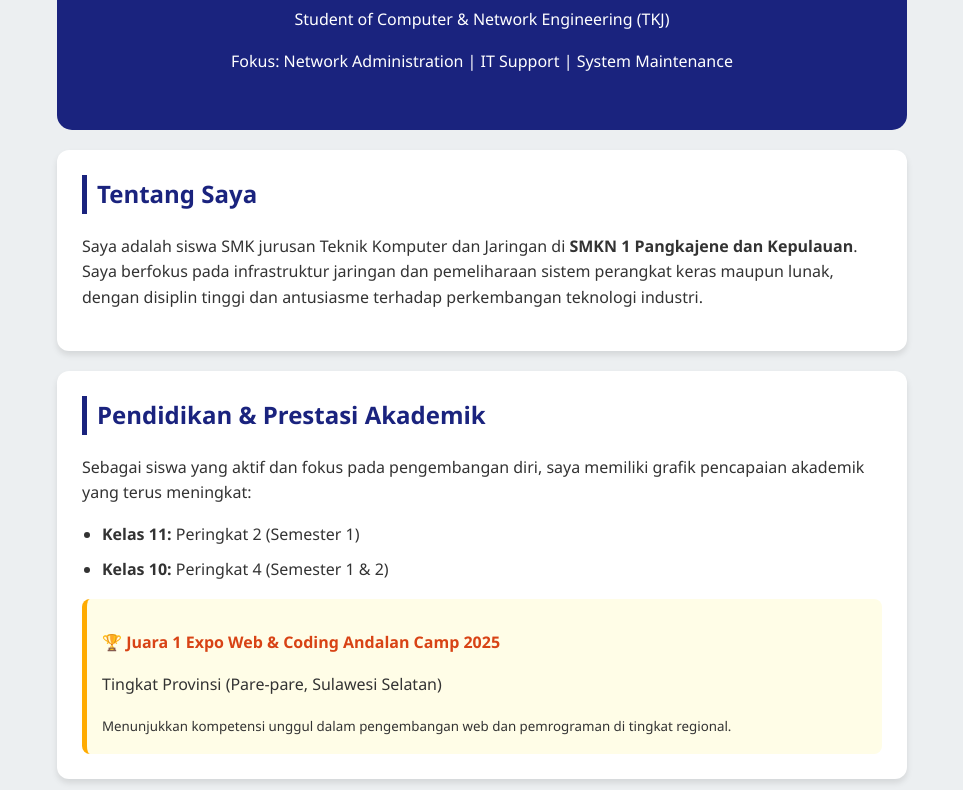
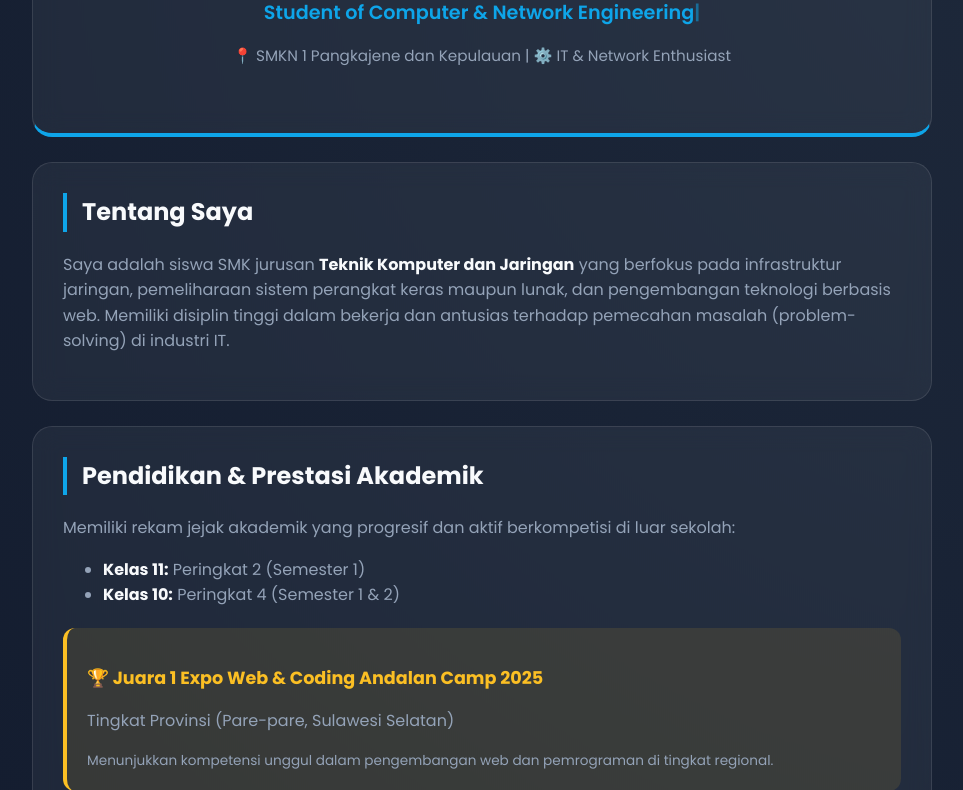
Before and after one commit to afalulfaizin/afalulfaizin.github.io, a plain HTML site: page index.html in a window 1280 px wide. Shown: the part 147-937 px from the top of the page, without its empty margins (158-1121 px from the left). Drawn offline with Linux system fonts and the light colour scheme.

Commit message:
Update index.html

```diff
--- a/index.html
+++ b/index.html
@@ -5,35 +5,150 @@
     <meta name="viewport" content="width=device-width, initial-scale=1.0">
     <title>Portfolio - Af'alul Faizin</title>
     <style>
-        /* CSS Sederhana biar tampilan bersih di HP/Laptop */
-        body { font-family: 'Segoe UI', Tahoma, Geneva, Verdana, sans-serif; line-height: 1.6; max-width: 850px; margin: auto; padding: 20px; background: #eceff1; color: #333; }
-        header { background: #1a237e; color: #fff; padding: 40px 20px; text-align: center; border-radius: 15px; margin-bottom: 20px; }
-        .section { background: #fff; padding: 25px; margin-bottom: 20px; border-radius: 12px; box-shadow: 0 4px 6px rgba(0,0,0,0.1); }
-        h2 { color: #1a237e; border-left: 5px solid #1a237e; padding-left: 10px; margin-top: 0; }
-        .badge { background: #e8eaf6; color: #1a237e; padding: 5px 12px; border-radius: 20px; font-size: 0.9em; font-weight: bold; display: inline-block; margin: 5px; }
-        .achievement { border-left: 5px solid #ffab00; background: #fffde7; padding: 15px; border-radius: 8px; margin-top: 15px; }
-        .achievement strong { color: #d84315; }
-        ul { padding-left: 20px; }
-        li { margin-bottom: 10px; }
-        .contact-btn { display: inline-block; background: #ffab00; color: #000; padding: 10px 20px; text-decoration: none; border-radius: 5px; font-weight: bold; margin-top: 10px; }
+        /* Menggunakan Font Modern dari Google */
+        @import url('https://fonts.googleapis.com/css2?family=Poppins:wght@300;400;600;700&display=swap');
+
+        /* Tema Dark Mode + Glassmorphism */
+        :root {
+            --bg-color: #0f172a; /* Biru Dongker Gelap ala Terminal Linux */
+            --glass-bg: rgba(255, 255, 255, 0.05);
+            --glass-border: rgba(255, 255, 255, 0.1);
+            --accent-color: #0ea5e9; /* Biru Neon terang */
+            --accent-glow: 0 0 15px rgba(14, 165, 233, 0.5);
+            --text-main: #f8fafc;
+            --text-muted: #94a3b8;
+        }
+
+        body {
+            font-family: 'Poppins', sans-serif;
+            line-height: 1.6;
+            margin: 0;
+            padding: 20px;
+            background-color: var(--bg-color);
+            background-image: radial-gradient(circle at top right, #1e293b, transparent);
+            color: var(--text-main);
+            min-height: 100vh;
+        }
+
+        .container { max-width: 900px; margin: auto; }
+
+        /* Efek Kartu Kaca (Glassmorphism) & Hover Animasi */
+        .glass-card {
+            background: var(--glass-bg);
+            backdrop-filter: blur(12px);
+            -webkit-backdrop-filter: blur(12px);
+            border: 1px solid var(--glass-border);
+            padding: 30px;
+            margin-bottom: 25px;
+            border-radius: 20px;
+            transition: transform 0.3s ease, box-shadow 0.3s ease;
+        }
+
+        .glass-card:hover {
+            transform: translateY(-5px);
+            box-shadow: 0 10px 30px rgba(0,0,0,0.4);
+        }
+
+        header.glass-card {
+            text-align: center;
+            padding: 50px 20px;
+            border-bottom: 4px solid var(--accent-color);
+        }
+
+        h1 { margin: 0; font-size: 2.5em; letter-spacing: 1px; color: #fff; }
+
+        /* Gaya Teks Animasi */
+        .typewriter-text {
+            color: var(--accent-color);
+            font-weight: 600;
+            font-size: 1.2em;
+            min-height: 30px;
+            margin-top: 10px;
+        }
+        .typewriter-text::after {
+            content: '|';
+            animation: blink 0.7s infinite;
+        }
+        @keyframes blink { 0%, 100% { opacity: 1; } 50% { opacity: 0; } }
+
+        h2 {
+            color: var(--text-main);
+            border-left: 4px solid var(--accent-color);
+            padding-left: 15px;
+            margin-top: 0;
+            font-size: 1.5em;
+        }
+
+        p, li { color: var(--text-muted); }
+        strong { color: var(--text-main); }
+
+        /* Grid untuk Kotak Keahlian (Badge) */
+        .skills-grid { display: flex; flex-wrap: wrap; gap: 10px; margin-top: 15px; }
+
+        .badge {
+            background: transparent;
+            color: var(--accent-color);
+            padding: 8px 16px;
+            border-radius: 30px;
+            font-size: 0.9em;
+            font-weight: 600;
+            border: 1px solid var(--accent-color);
+            transition: all 0.3s ease;
+            cursor: default;
+        }
+
+        .badge:hover {
+            background: var(--accent-color);
+            color: #fff;
+            box-shadow: var(--accent-glow);
+        }
+
+        /* Kotak Khusus Prestasi */
+        .achievement {
+            border-left: 4px solid #fbbf24;
+            background: rgba(251, 191, 36, 0.1);
+            padding: 20px;
+            border-radius: 12px;
+            margin-top: 20px;
+        }
+        .achievement strong { color: #fbbf24; font-size: 1.1em; }
+
+        .contact-btn {
+            display: inline-block;
+            background: var(--accent-color);
+            color: #fff;
+            padding: 12px 28px;
+            text-decoration: none;
+            border-radius: 30px;
+            font-weight: bold;
+            margin-top: 20px;
+            transition: all 0.3s ease;
+            text-transform: uppercase;
+            letter-spacing: 1px;
+        }
+
+        .contact-btn:hover { background: #0284c7; box-shadow: var(--accent-glow); transform: scale(1.05); }
     </style>
 </head>
 <body>
 
-    <header>
+    <div class="container">
+        <header class="glass-card">
             <h1>Af'alul Faizin</h1>
-        <p>Student of Computer & Network Engineering (TKJ)</p>
-        <p>Fokus: Network Administration | IT Support | System Maintenance</p>
+            <div class="typewriter-text" id="typewriter"></div>
+            <p style="color: var(--text-muted); font-size: 0.95em; margin-top: 15px;">
+                📍 SMKN 1 Pangkajene dan Kepulauan | ⚙️ IT & Network Enthusiast
+            </p>
         </header>
 
-    <div class="section">
+        <div class="glass-card">
             <h2>Tentang Saya</h2>
-        <p>Saya adalah siswa SMK jurusan Teknik Komputer dan Jaringan di <strong>SMKN 1 Pangkajene dan Kepulauan</strong>. Saya berfokus pada infrastruktur jaringan dan pemeliharaan sistem perangkat keras maupun lunak, dengan disiplin tinggi dan antusiasme terhadap perkembangan teknologi industri.</p>
+            <p>Saya adalah siswa SMK jurusan <strong>Teknik Komputer dan Jaringan</strong> yang berfokus pada infrastruktur jaringan, pemeliharaan sistem perangkat keras maupun lunak, dan pengembangan teknologi berbasis web. Memiliki disiplin tinggi dalam bekerja dan antusias terhadap pemecahan masalah (problem-solving) di industri IT.</p>
         </div>
 
-    <div class="section">
+        <div class="glass-card">
             <h2>Pendidikan & Prestasi Akademik</h2>
-        <p>Sebagai siswa yang aktif dan fokus pada pengembangan diri, saya memiliki grafik pencapaian akademik yang terus meningkat:</p>
+            <p>Memiliki rekam jejak akademik yang progresif dan aktif berkompetisi di luar sekolah:</p>
             <ul>
                 <li><strong>Kelas 11:</strong> Peringkat 2 (Semester 1)</li>
                 <li><strong>Kelas 10:</strong> Peringkat 4 (Semester 1 & 2)</li>
@@ -42,32 +157,67 @@
             <div class="achievement">
                 <p><strong>🏆 Juara 1 Expo Web & Coding Andalan Camp 2025</strong></p>
                 <p>Tingkat Provinsi (Pare-pare, Sulawesi Selatan)</p>
-            <small>Menunjukkan kompetensi unggul dalam pengembangan web dan pemrograman di tingkat regional.</small>
+                <p style="font-size: 0.85em; margin-bottom: 0;">Menunjukkan kompetensi unggul dalam pengembangan web dan pemrograman di tingkat regional.</p>
             </div>
         </div>
 
-    <div class="section">
+        <div class="glass-card">
             <h2>Pengalaman & Proyek</h2>
             <ul>
                 <li><strong>Teknisi Junior (Praktek Sekolah):</strong> Melakukan konfigurasi routing statis dan dinamis pada perangkat MikroTik serta perancangan topologi jaringan LAN.</li>
                 <li><strong>Maintenance Perangkat:</strong> Berpengalaman dalam melakukan perakitan PC, instalasi Sistem Operasi (Windows/Linux), dan troubleshooting jaringan skala kecil.</li>
-            <li><strong>Administrasi Digital:</strong> Mahir dalam penggunaan alat produktivitas kantor untuk manajemen data dan laporan teknis.</li>
+                <li><strong>Persiapan Magang Industri (Kelas 12):</strong> PT. Industri Kapal Indonesia (Persero) - Berfokus pada observasi infrastruktur jaringan dan administrasi digital di lingkungan industri BUMN.</li>
             </ul>
         </div>
 
-    <div class="section">
+        <div class="glass-card">
             <h2>Keahlian Teknis</h2>
+            <div class="skills-grid">
                 <div class="badge">Linux Server</div>
+                <div class="badge">MikroTik Routing</div>
                 <div class="badge">Cisco Packet Tracer</div>
                 <div class="badge">Hardware Troubleshooting</div>
                 <div class="badge">Network Security</div>
+                <div class="badge">Web Development (HTML/CSS/JS)</div>
+            </div>
         </div>
 
-    <div class="section" style="text-align: center;">
-        <h2>Hubungi Saya</h2>
-        <p>Tertarik untuk berkolaborasi atau membutuhkan bantuan teknis?</p>
-        <a href="mailto:afalulfaizinaal@gmail.com" class="contact-btn">Kirim Email</a>
+        <div class="glass-card" style="text-align: center;">
+            <h2>Mari Berkolaborasi</h2>
+            <p>Tertarik untuk mendiskusikan sistem jaringan atau peluang kolaborasi di bidang IT?</p>
+            <a href="mailto:emailkamu@gmail.com" class="contact-btn">Kirim Email</a>
+        </div>
     </div>
 
+    <script>
+        const texts = [
+            "Student of Computer & Network Engineering",
+            "Future Network Administrator",
+            "IT Support Specialist",
+            "Web Developer"
+        ];
+        let count = 0;
+        let index = 0;
+        let currentText = "";
+        let letter = "";
+
+        (function type() {
+            if (count === texts.length) {
+                count = 0; // Mengulang dari awal
+            }
+            currentText = texts[count];
+            letter = currentText.slice(0, ++index);
+
+            document.getElementById("typewriter").textContent = letter;
+
+            if (letter.length === currentText.length) {
+                count++;
+                index = 0;
+                setTimeout(type, 2000); // Jeda 2 detik sebelum mengganti kalimat
+            } else {
+                setTimeout(type, 100); // Kecepatan ngetik per huruf
+            }
+        }());
+    </script>
 </body>
 </html>
```
Lines whose indentation alone changed are shown as unchanged.
